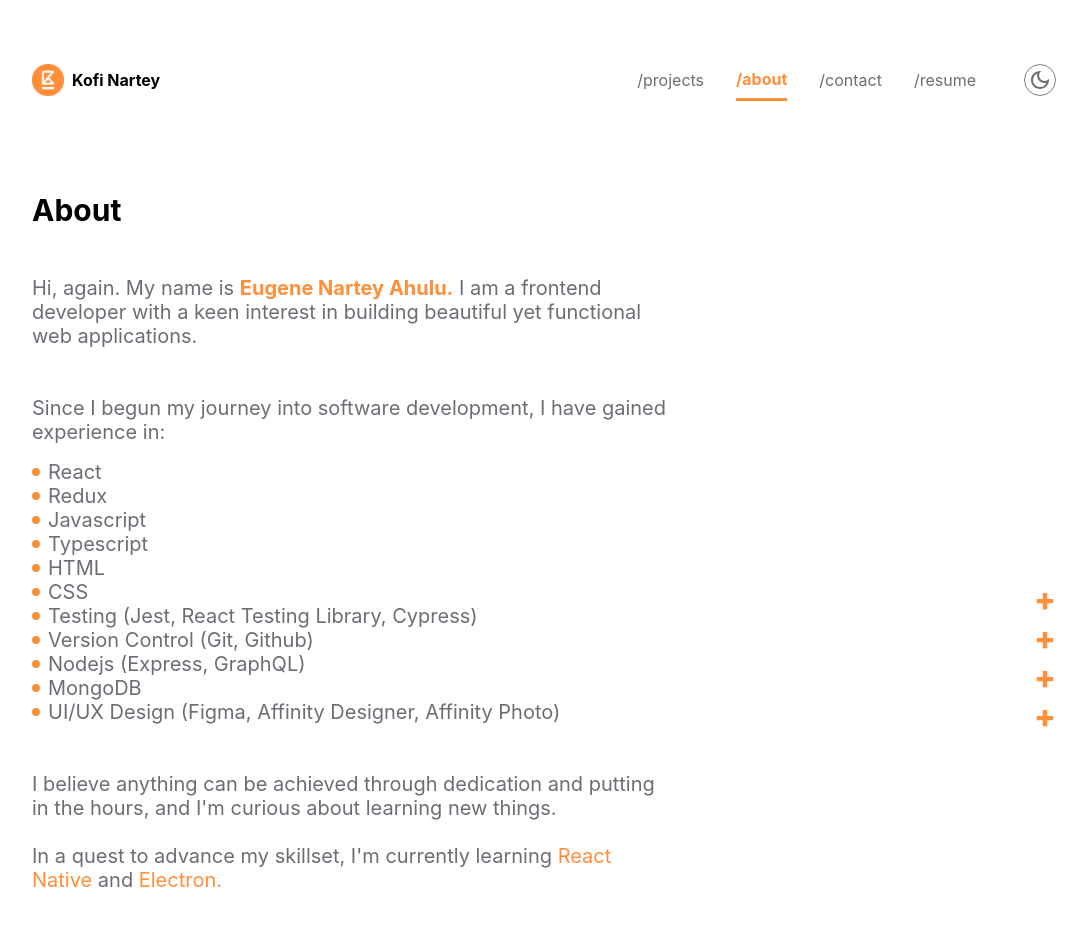
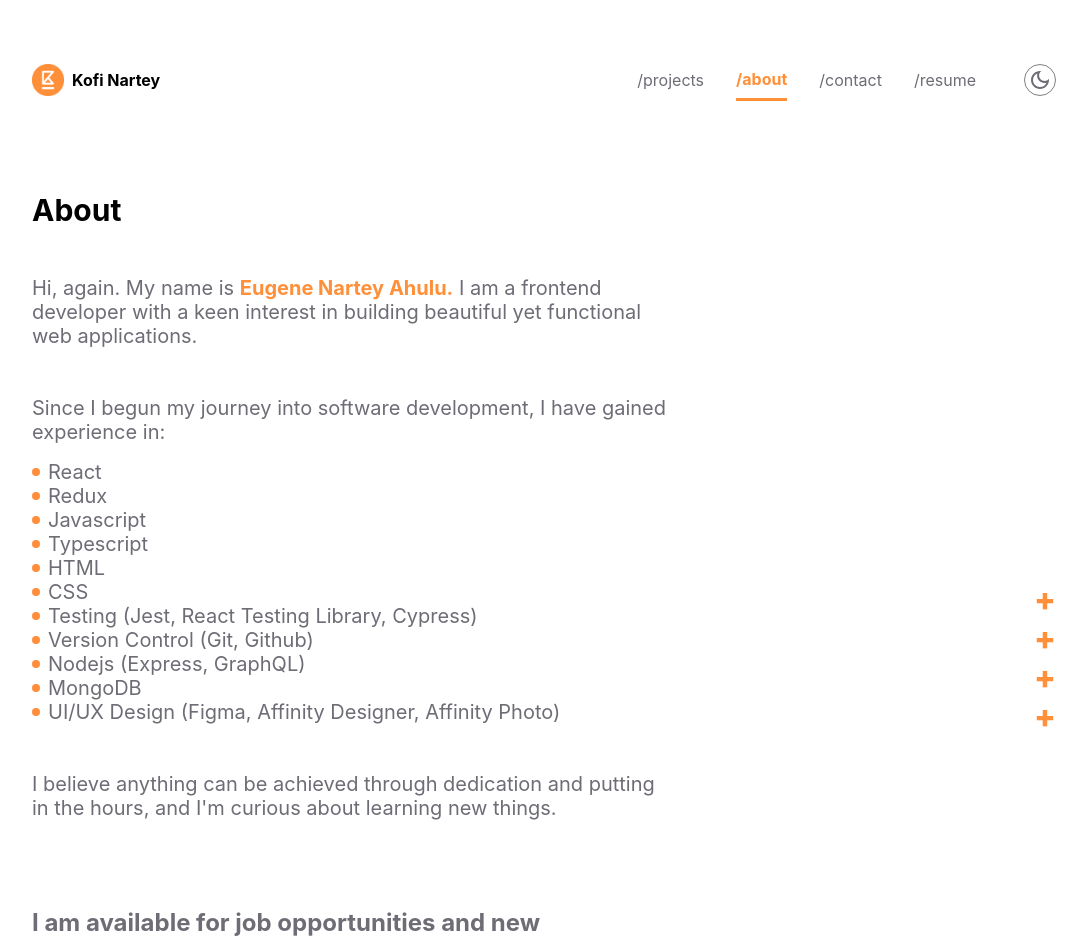
Before and after one commit to kofinartey/portfolio-frontend, a React (Create React App) app: page /about in a window 1280 px wide. Shown: the top 939 px of the page, without its empty margins (96-1183 px from the left). Built offline with nearby package versions, Linux system fonts and the light colour scheme; a web font is replaced by a local one.

Commit message:
review home text, fix pluses position on projects

```diff
--- a/src/pages/about/About.js
+++ b/src/pages/about/About.js
@@ -60,11 +60,6 @@ function About() {
             the hours, and I'm curious about learning new things.
           </p>
           <br />
-
-          <p>
-            In a quest to advance my skillset, I'm currently learning{" "}
-            <span>React Native</span> and <span>Electron.</span>
-          </p>
         </div>
 
         <div className={classes.cta}>
--- a/src/pages/home/Home.js
+++ b/src/pages/home/Home.js
@@ -36,8 +36,8 @@ function Home() {
             hi there,{" "}
             <span className={classes.name}>
               <Link to="/about">Kofi</Link>{" "}
-              <span style={{ color: darkTheme && "white" }}>here.</span>
             </span>
+            here.
           </motion.p>
           <motion.p
             className={classes.role}
--- a/src/pages/home/HomeStyles.js
+++ b/src/pages/home/HomeStyles.js
@@ -23,8 +23,9 @@ const HomeStyles = makeStyles({
     position: "relative",
   },
   hi: {
-    fontFamily: "Lora",
+    // fontFamily: "Lora",
     fontSize: "3rem",
+    fontWeight: 300,
   },
   name: {
     fontFamily: "Montserrat",
--- a/src/pages/projects/ProjectsStyles.js
+++ b/src/pages/projects/ProjectsStyles.js
@@ -34,12 +34,14 @@ const ProjectsStyles = makeStyles({
     pluses: {
       position: "absolute",
       right: 0,
-      top: "50vh",
+      bottom: "4rem",
     },
   },
   "@media(min-width: 56rem)": {
     pluses: {
       display: "block",
+      position: "fixed",
+      right: "15%",
     },
   },
   "@media(min-width: 64rem)": {
```
